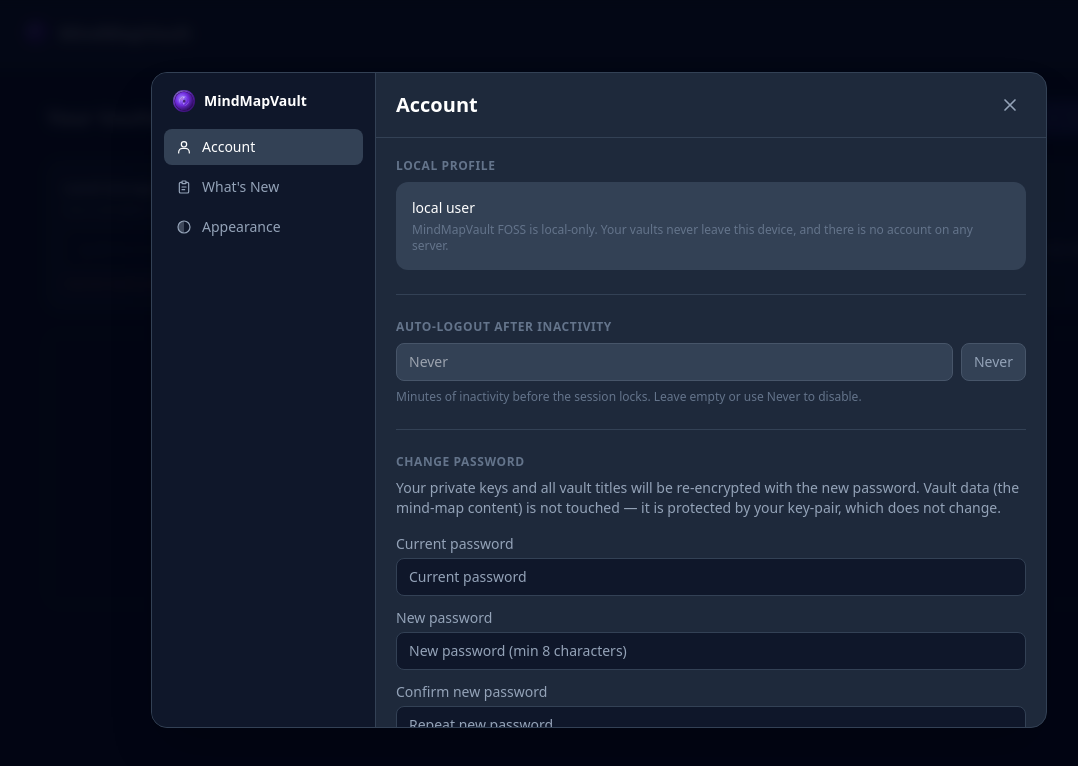
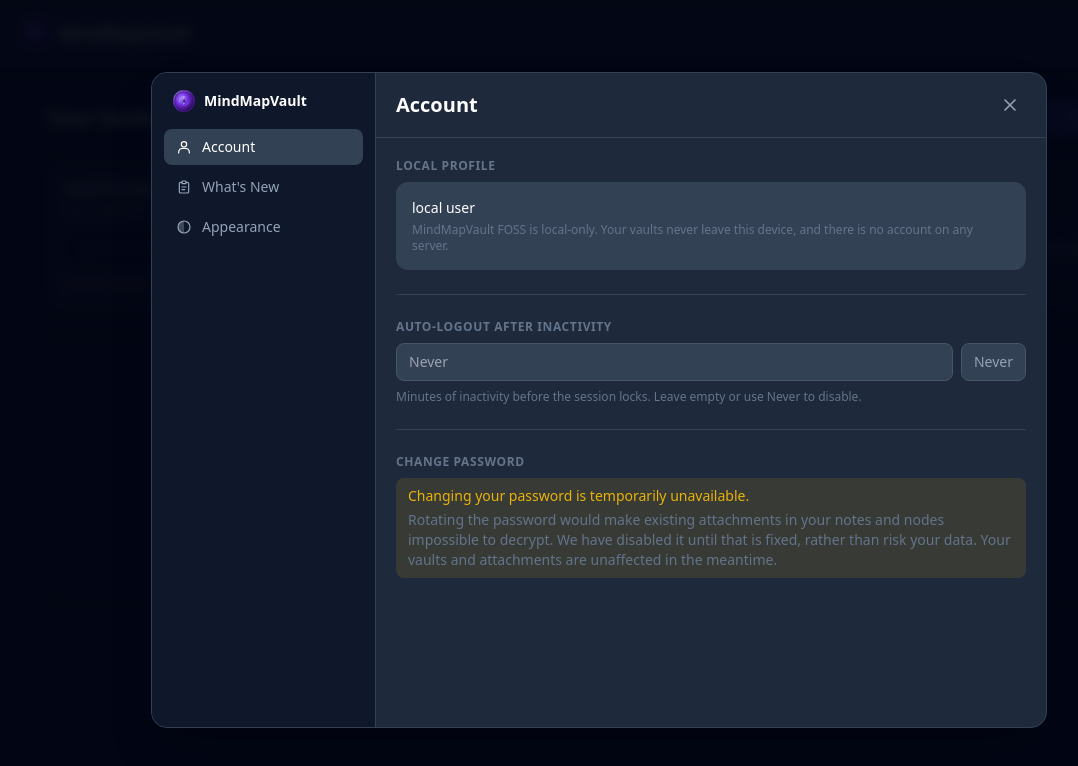
Before and after one commit to mindmapvault/mindmapvault-foss, a React (Vite) app in the folder frontend_app/: page /mindmap/vaults in a window 1280 px wide. Both pictures are taken after a click on the button "Account". Shown: the top 766 px of the page, without its empty margins (41-1119 px from the left). Built offline with nearby package versions, Linux system fonts and the light colour scheme.

Commit message:
feat: disable password rotation and notify users of potential data loss

```diff
--- a/frontend_app/src/components/PasswordRotationForm.tsx
+++ b/frontend_app/src/components/PasswordRotationForm.tsx
@@ -7,6 +7,21 @@
   const { invoke: tauriInvoke } = await import('@tauri-apps/api/core');
   return tauriInvoke<T>(cmd, args);
 }
+
+/**
+ * Password rotation is disabled because it destroys attachments.
+ *
+ * Attachments wrap their per-file key with the master key
+ * (`key_wrap: 'master-aes-256-gcm'` in crypto/encryptedVault.ts). Rotation
+ * derives a *new* master key and re-encrypts titles, notes and the private
+ * keys — but never re-wraps attachment keys. After a password change every
+ * attachment is wrapped with a master key that no longer exists, and cannot be
+ * decrypted again. The loss is silent and irreversible.
+ *
+ * Re-enable only once rotation re-wraps attachment keys for notes and nodes,
+ * with a test covering a vault that has attachments.
+ */
+const ROTATION_ENABLED = false;
 
 interface PasswordRotationFormProps {
   /** Rendered next to "Change password" — e.g. a Cancel button on the standalone page. */
@@ -94,6 +109,22 @@
       setProgress('');
     }
   };
+
+  if (!ROTATION_ENABLED) {
+    return (
+      <div
+        className="rounded-lg px-3 py-2 text-sm"
+        style={{ background: 'rgba(234,179,8,0.12)', color: '#eab308' }}
+      >
+        <p className="font-medium">Changing your password is temporarily unavailable.</p>
+        <p className="mt-1" style={{ color: 'var(--text-muted)' }}>
+          Rotating the password would make existing attachments in your notes and nodes
+          impossible to decrypt. We have disabled it until that is fixed, rather than risk
+          your data. Your vaults and attachments are unaffected in the meantime.
+        </p>
+      </div>
+    );
+  }
 
   if (done) {
     return (
```
